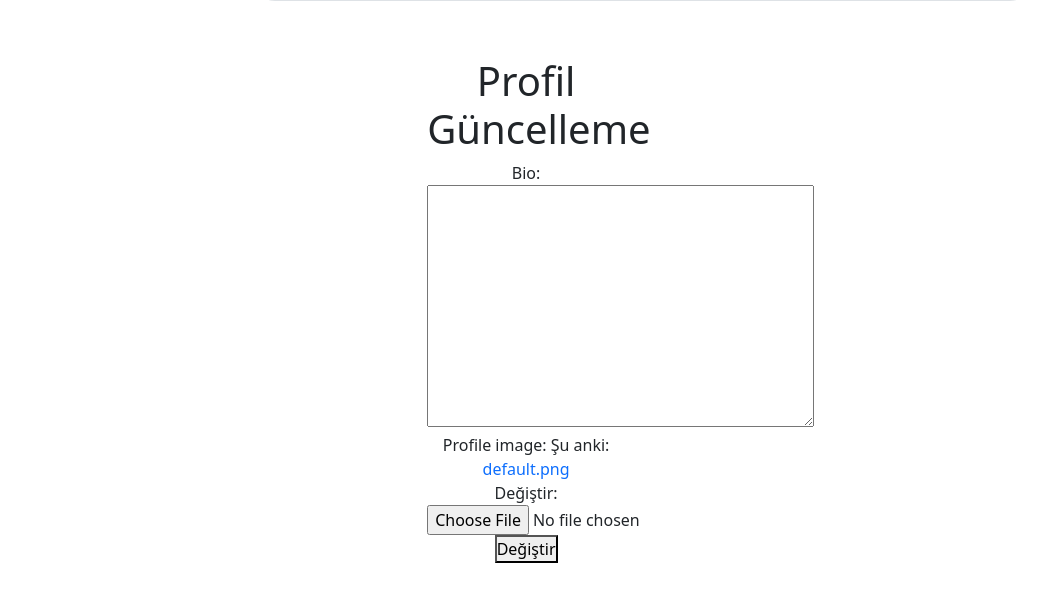
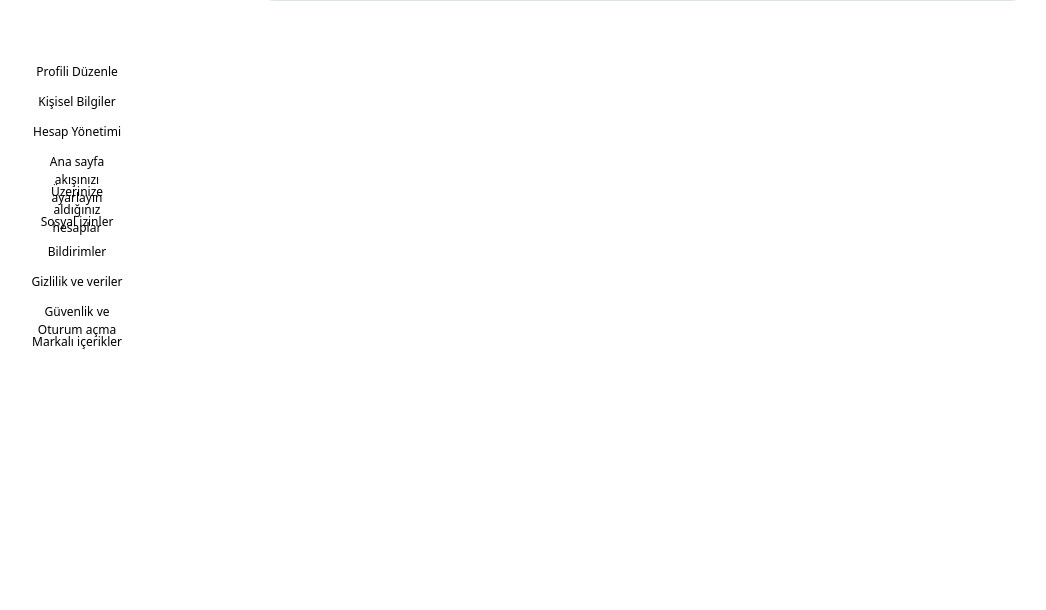
Before and after one commit to 24temmuzstaj/pinterestproject, a Django app: page /profil/profile/edit/ in a window 1280 px wide. Shown: the part 55-665 px from the top of the page, without its empty margins (3-1049 px from the left). Run offline with Django 4.2, Linux system fonts and the light colour scheme; a user stored in the database is signed in; data comes from the database, SQL or seed files in the repository; both versions use the stored data as it was after the commit; some libraries are stand-ins or nearby versions.

Commit message:
edit_profil sayfası başlangıç 1

```diff
--- a/static/style.css
+++ b/static/style.css
@@ -2334,3 +2334,30 @@ p {
 .imageandtext:hover .pin-left-button {
   display: unset;
 }
+/* MEHTAP EDİT-PROFİLE SAYFASI CSS START */
+.list {
+  display: flex;
+  flex-direction: column;
+  margin-left: 30px;
+  margin-top: 50px;
+  color: black;
+}
+
+.list-item {
+  width: 100px;
+  height: 30px;
+  padding: 4px;
+  text-decoration: none;
+  font-size: 12px;
+  border-radius: 7px;
+  text-align: center;
+}
+.list-item  a{
+  color: black;
+}
+
+.list-item:hover{
+  background-color: #dddada;
+}
+
+/* MEHTAP EDİT-PROFİLE SAYFASI CSS END */
--- a/templates/profile/edit_profile.html
+++ b/templates/profile/edit_profile.html
@@ -1,24 +1,45 @@
-
 {% extends "base.html" %}
 {% load static %}
 
 {% block title %}Profil {%endblock %}
 
-    {% block content %}
-    <div class="container-fluid d-flex justify-content-center">
-        <div class="row align-items-center">
+{% block content %}
 
-            <div class="col-md-6 my-5 text-center">
-                <h1>Profil Güncelleme</h1>
-                <form method="post" enctype="multipart/form-data">
-                    {% csrf_token %}
-                    {{ form.as_p }}
-                    <button type="submit">Değiştir</button>
-                </form>
+<body>
+    <div class="list">
+        <div class="list-item">
+            <a href="#">Profili Düzenle</a>
+        </div>
+        <div class="list-item">
+            <a href="#">Kişisel Bilgiler</a>
+        </div>
+        <div class="list-item">
+            <a href="#">Hesap Yönetimi</a>
+        </div>
+        <div class="list-item">
+            <a href="#">Ana sayfa akışınızı ayarlayın</a>
+        </div>
+        <div class="list-item">
+            <a href="#">Üzerinize aldığınız hesaplar</a>
+        </div>
+        <div class="list-item">
+            <a href="#">Sosyal izinler</a>
+        </div>
+        <div class="list-item">
+            <a href="#">Bildirimler</a>
+        </div>
+        <div class="list-item">
+            <a href="#">Gizlilik ve veriler</a>
+        </div>
+        <div class="list-item">
+            <a href="#">Güvenlik ve Oturum açma</a>
+        </div>
+        <div class="list-item">
+            <a href="#">Markalı içerikler</a>
+        </div>
 
-            </div>
-        </div>
     </div>
+</body>
 
 
-    {%endblock content %}
+{%endblock content %}
```
Also changed, not shown: db.sqlite3.
